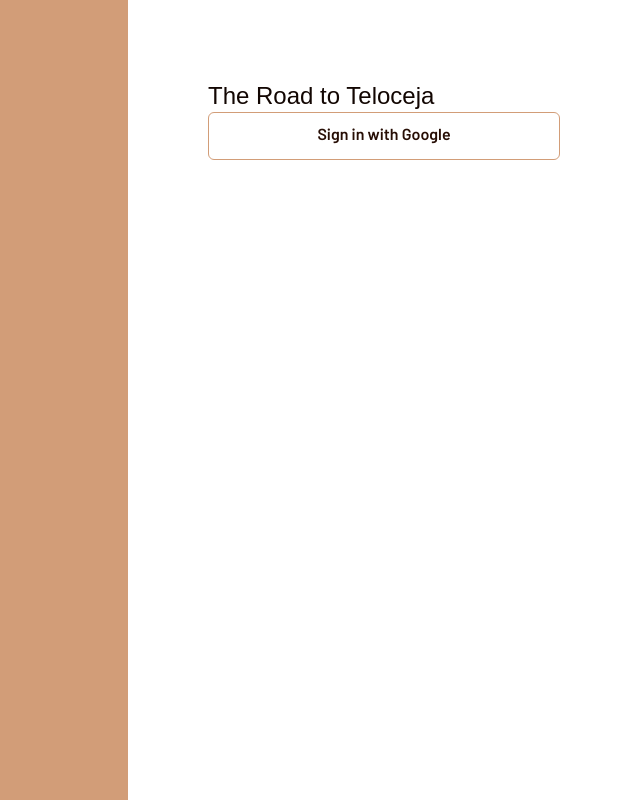
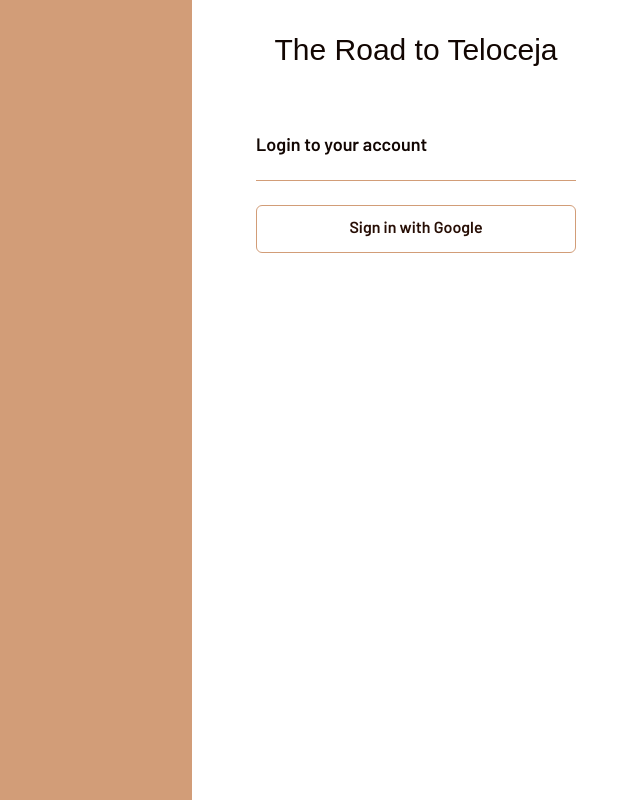
Before and after one commit to caitlinteaguedesign/teloceja-login, a Next.js app: page / in a window 1280 px wide. Shown: the whole page, without its empty margins (640-1280 px from the left). Built offline with nearby package versions, Linux system fonts and the light colour scheme; a web font is replaced by a local one.

Commit message:
UI refinement, file reorg

```diff
--- /dev/null
+++ b/src/app/account/layout.tsx
@@ -0,0 +1,29 @@
+import { auth } from '@/lib/auth';
+import Link from 'next/link';
+import Login from '@/components/Login';
+
+export default async function AccountLayout({
+  children,
+}: {
+  children: React.ReactNode;
+}) {
+  const session = await auth();
+
+  return (
+    <div className={`flex flex-initial flex-row justify-center`}>
+      <div className={`min-h-screen w-48rem bg-white p-8`}>
+        <header className="mb-16 border-b-2 border-b-parchment-500 pb-4 font-heading text-2xl">
+          <Link href={'/'}> The Road to Teloceja</Link>
+        </header>
+
+        <main>
+          {session ? (
+            children
+          ) : (
+            <Login title="Please login to view account information." />
+          )}
+        </main>
+      </div>
+    </div>
+  );
+}
--- a/src/app/account/page.tsx
+++ b/src/app/account/page.tsx
@@ -1,17 +1,10 @@
-import { auth, signOut } from '@/auth';
+import { auth, signOut } from '@/lib/auth';
 import UserInfo from '@/components/UserInfo';
-import GoogleLogin from '@/components/GoogleLogin';
 
 export default async function Account() {
   const session = await auth();
 
   return (
-    <div className={`flex flex-initial flex-row justify-center`}>
-      <div className={`min-h-screen w-48rem bg-white p-8`}>
-        <header className="font-heading text-2xl">The Road to Teloceja</header>
-
-        <main>
-          {session ? (
     <>
       <h1 className="text-xl font-semibold">My Account</h1>
       <form
@@ -24,21 +17,12 @@ export default async function Account() {
           Log out
         </button>
       </form>
-              {session.user && (
+      {session && (
         <UserInfo
-                  name={session.user.name || ''}
-                  email={session.user.email || ''}
+          name={session.user?.name || ''}
+          email={session.user?.email || ''}
         />
       )}
     </>
-          ) : (
-            <>
-              <p>Please login to view this content.</p>
-              <GoogleLogin />
-            </>
-          )}
-        </main>
-      </div>
-    </div>
   );
 }
--- a/src/app/api/auth/[...nextauth]/route.ts
+++ b/src/app/api/auth/[...nextauth]/route.ts
@@ -1,2 +1,2 @@
-import { handlers } from '@/auth';
+import { handlers } from '@/lib/auth';
 export const { GET, POST } = handlers;
--- a/src/app/page.tsx
+++ b/src/app/page.tsx
@@ -1,11 +1,15 @@
-import GoogleLogin from '@/components/GoogleLogin';
+import Login from '@/components/Login';
 
 export default function Home() {
   return (
     <div className={`flex flex-initial flex-row justify-end`}>
-      <div className={`min-h-screen w-32rem bg-white p-20`}>
-        <h1 className="font-heading text-2xl">The Road to Teloceja</h1>
-        <GoogleLogin />
+      <div
+        className={`flex min-h-screen w-full max-w-md flex-col items-center bg-white p-8`}
+      >
+        <h1 className="mb-16 font-heading text-3xl">The Road to Teloceja</h1>
+        <main className="flex w-full justify-center">
+          <Login title="Login to your account" />
+        </main>
       </div>
     </div>
   );
--- a/src/components/GoogleLogin.tsx
+++ b/src/components/GoogleLogin.tsx
@@ -1,4 +1,4 @@
-import { signIn } from '@/auth';
+import { signIn } from '@/lib/auth';
 
 export default function GoogleLogin() {
   return (
--- /dev/null
+++ b/src/components/Login.tsx
@@ -0,0 +1,15 @@
+import GoogleLogin from './GoogleLogin';
+
+interface LoginProps {
+  title: string;
+}
+
+export default function Login({ title }: LoginProps) {
+  return (
+    <div className="grid w-full max-w-xs gap-6">
+      <p className="text-lg font-semibold leading-6">{title}</p>
+      <hr className="bt-1 border-parchment-500" />
+      <GoogleLogin />
+    </div>
+  );
+}
--- a/src/components/LoginForm.tsx
+++ b/src/components/LoginForm.tsx
@@ -1,5 +1,3 @@
-'use client';
-
 import { useState } from 'react';
 
 export default function LoginForm() {
@@ -7,8 +5,6 @@ export default function LoginForm() {
   const [password, setPassword] = useState<string>('');
 
   return (
-    <div>
-      <h2 className="mb-4 text-xl font-semibold">Login to your account</h2>
     <form className="grid gap-4">
       <div className="rounded-md border border-danger-400 bg-danger-100 p-5 pt-3">
         <h3 className="text-lg font-semibold text-parchment-700">
@@ -57,6 +53,5 @@ export default function LoginForm() {
         Login
       </button>
     </form>
-    </div>
   );
 }
```
Also changed, not shown: src/lib/auth.ts (renamed from src/auth.ts). Lines whose indentation alone changed are shown as unchanged.
